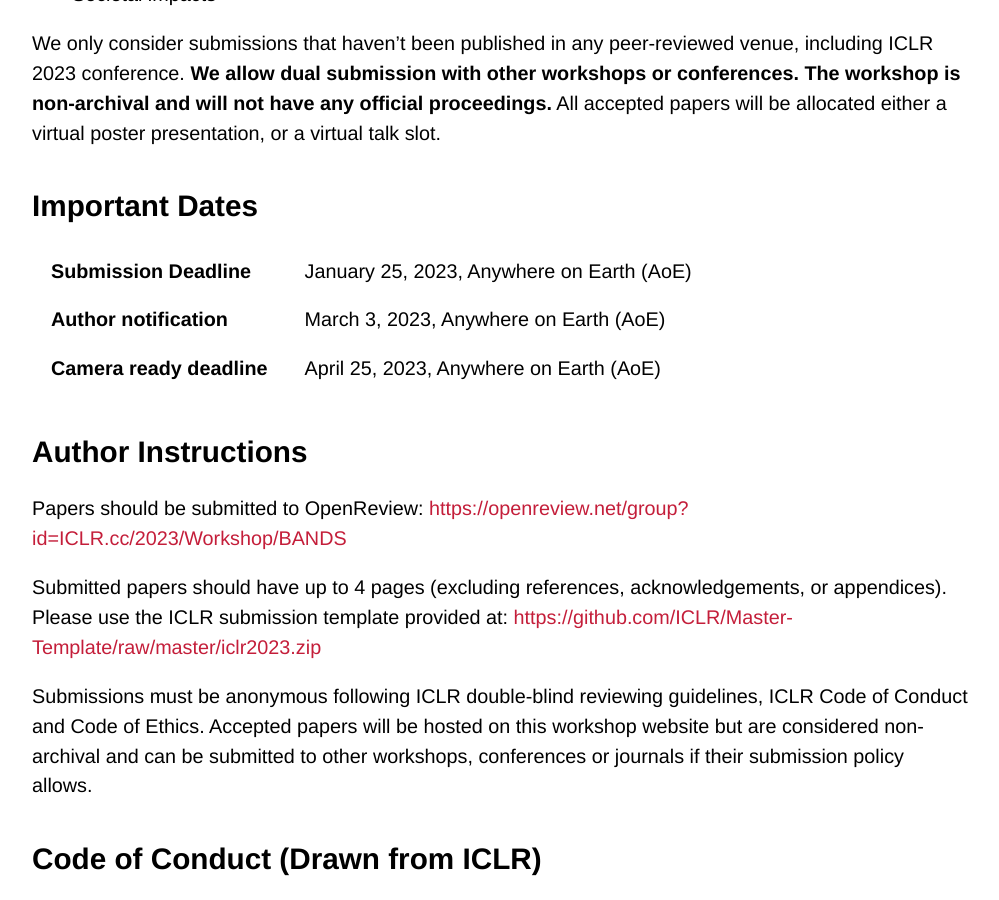
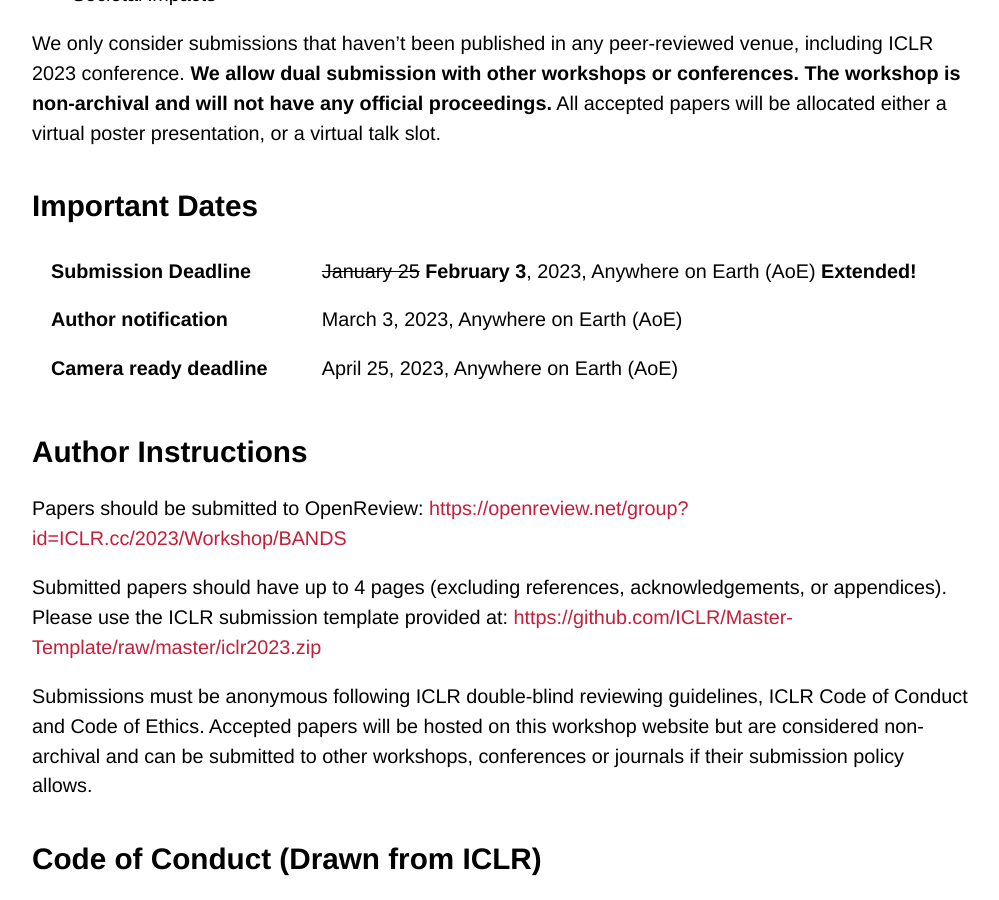
Before and after one commit to ICLR23-BANDS/ICLR23-BANDS.github.io, a Jekyll site: the page built from cfp.md, in a window 1280 px wide and 900 px high, scrolled down 1409 px. Shown: the whole window, without its empty margins (140-1139 px from the left). Built offline with Jekyll 4.4.1, drawn with Linux system fonts in a browser that asks for light colours; some web fonts are replaced; our own code applies the rules of GitHub Pages for plain Markdown files.

Commit message:
extend ddl

```diff
--- a/cfp.md
+++ b/cfp.md
@@ -34,7 +34,8 @@ We only consider submissions that haven’t been published in any peer-reviewed
 <table class="foo">
   <tr>
     <td width="30%"><b>Submission Deadline</b></td>
-    <td width="70%">January 25, 2023, Anywhere on Earth (AoE)</td>
+    <td width="70%">
+      <strike>January 25</strike> <b>February 3</b>, 2023, Anywhere on Earth (AoE) <b>Extended!</b></td>
   </tr>
   <tr>
     <td><b>Author notification</b></td>
```
